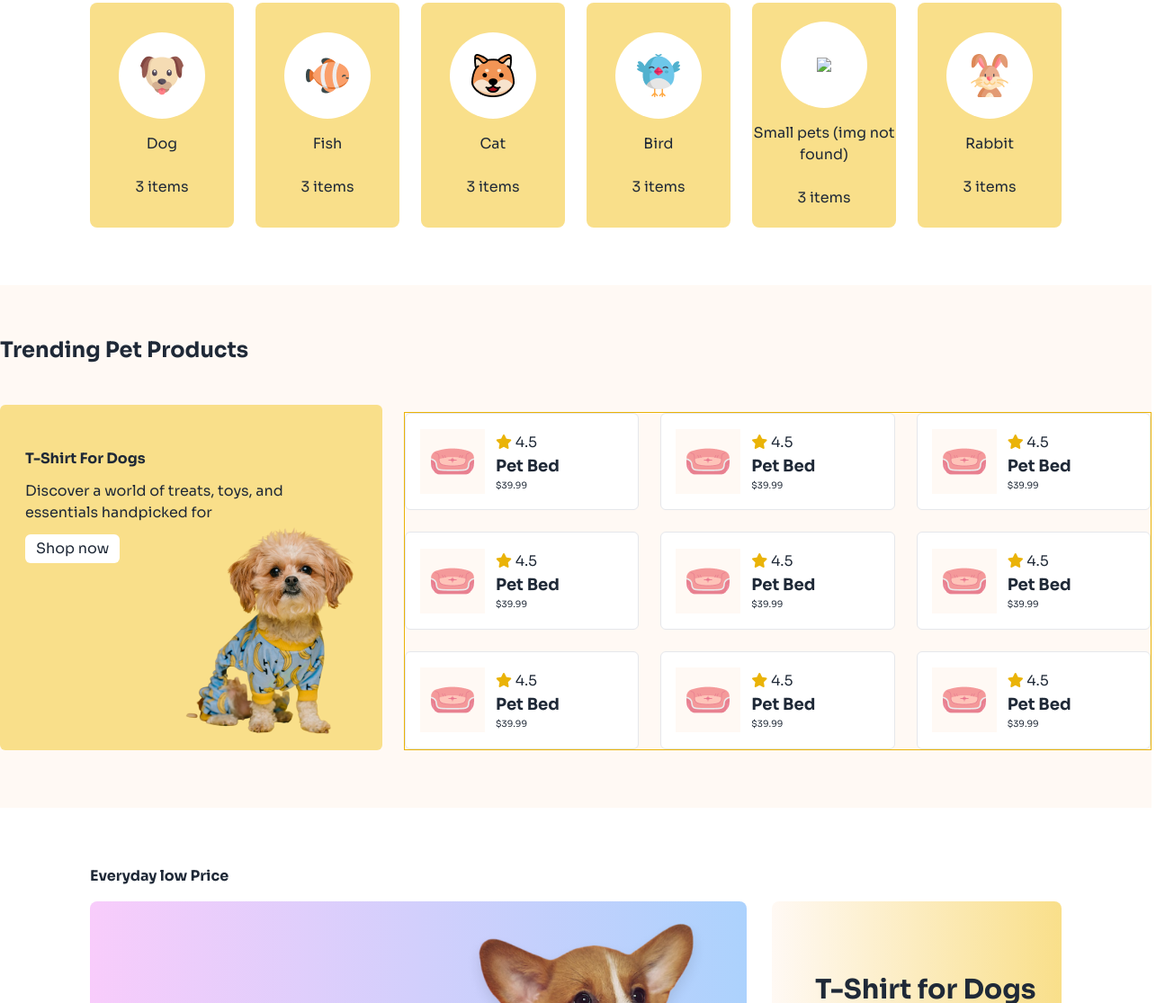
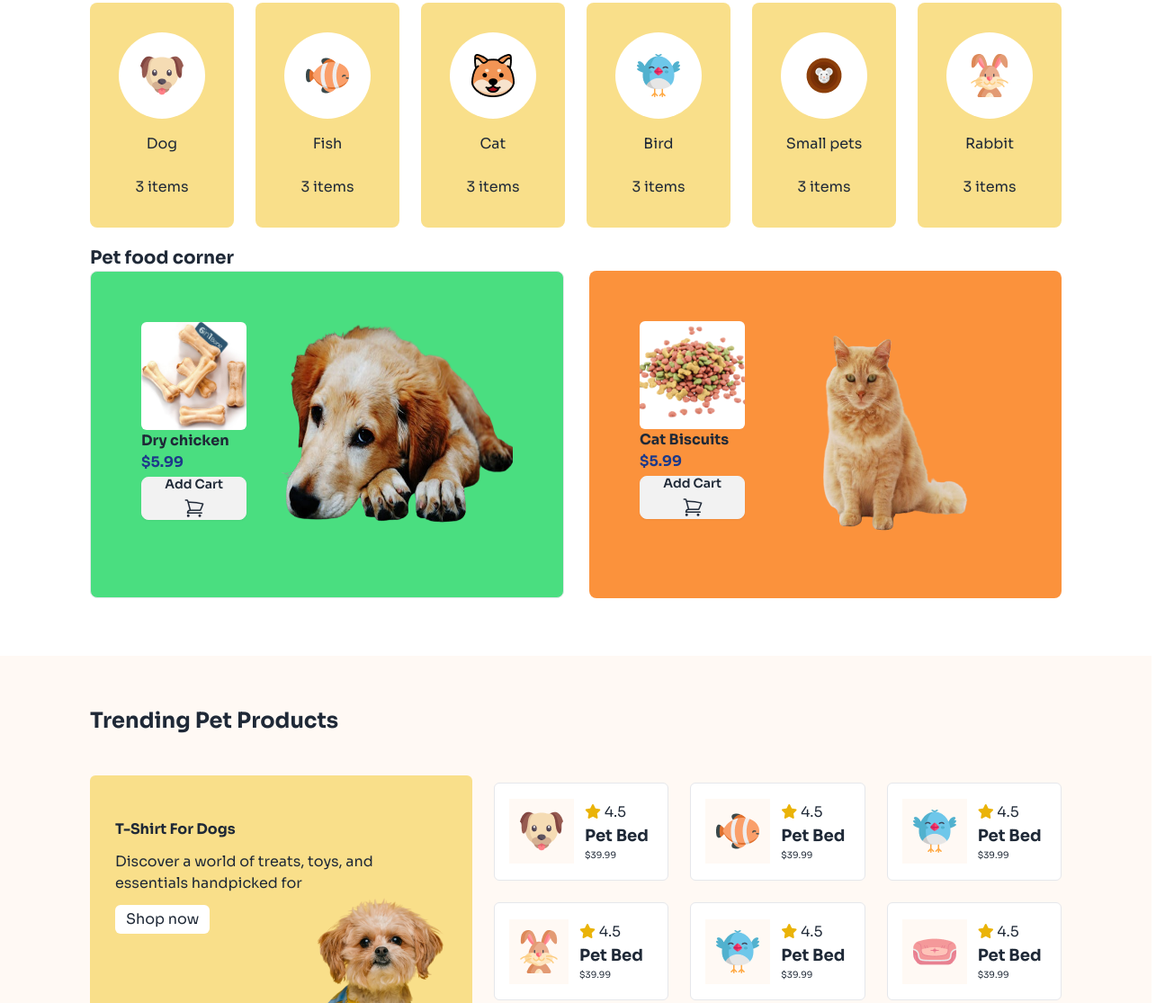
Before and after one commit to Marzu59/Assignment_03_Category_0001, a plain HTML site: page index.html in a window 1280 px wide. Shown: the part 966-2081 px from the top of the page at 90% size, 1305 px wide, since content can reach past the window. Drawn offline with nearby package versions, Linux system fonts and the light colour scheme.

Commit message:
assignment3

```diff
--- a/index.html
+++ b/index.html
@@ -58,11 +58,15 @@
          </div>
 
          <!-- button  -->
-          <div class=" flex items-center gap-3  hidden sm:block">
+          <div class="    md:block hidden">
+             <div class="flex   gap-4 items-center ">
+
            <i class="fa-solid fa-magnifying-glass"></i>
             <i class="fa-regular fa-bell"></i>
             <a role="button" class="btn border-3 border-kr">Login</a>
             <button class="btn btn-warning bg-er">Register</button>
+          </div>
+
           </div>
 
           <!-- visible only mobile -->
@@ -152,10 +156,10 @@
 <!-- box5 -->
 <div class="bg-[#F9DF8A] w-40 lg:w-[200px] h-[250px] space-y-4 justify-items-center content-center rounded-lg">
   <div class="bg-white w-24 h-24 content-center justify-items-center rounded-full " >
-    <img src="./c1-assets/cute-dog-mid.png alt="">
+    <img src="./c1-assets/mouse-cartoon.png" alt="">
   </div>
 <div class="text-center">
-  <h4>  Small pets (img not found) </h4>
+  <h4>  Small pets  </h4>
   <br>
   <p>3 items</p>
 </div>
@@ -174,8 +178,61 @@
 
 </section>
 
+
+<!-- challange part  -->
+<section class="md:mx-[100px]  mx-2 mt-5">
+<h1 class="font-bold text-xl ">Pet food corner</h1>
+
+<!-- parent  -->
+<div class="md:flex gap-7 ">
+
+<!-- dog  -->
+ <div class="bg-green-400 border rounded-lg flex flex-1 p-2   md:p-14">
+  <div class="" >
+<img class="w-[130.77px] rounded-md h-[120px]" src="./c1-assets/dog-food.jpg" alt="">
+<h2 class="font-bold">Dry chicken</h2>
+<h4 class="text-blue-900 font-bold"> $5.99 </h4>
+    <button class="btn">Add Cart <svg xmlns="http://www.w3.org/2000/svg" fill="none" viewBox="0 0 24 24" stroke-width="1.5" stroke="currentColor" class="size-6">
+      <path stroke-linecap="round" stroke-linejoin="round" d="M2.25 3h1.386c.51 0 .955.343 1.087.835l.383 1.437M7.5 14.25a3 3 0 0 0-3 3h15.75m-12.75-3h11.218c1.121-2.3 2.1-4.684 2.924-7.138a60.114 60.114 0 0 0-16.536-1.84M7.5 14.25 5.106 5.272M6 20.25a.75.75 0 1 1-1.5 0 .75.75 0 0 1 1.5 0Zm12.75 0a.75.75 0 1 1-1.5 0 .75.75 0 0 1 1.5 0Z" />
+    </svg>
+    </button>
+  </div>
+
+  <div class="content-center">
+<img class=" md:w-[330px] md:h-[250px] w-[300px]" src="./c1-assets/dog--tailwind-removebg-preview.png" alt="">
+  </div>
+
+ </div>
+
+<!-- cat  -->
+ <div class="bg-orange-400 rounded-lg flex flex-1 p-2 md:p-14">
+  <div>
+    <img class="w-[130.77px] h-[120px] bg-white rounded-md" src="./c1-assets/cat-food.png" alt="">
+    <h2 class="font-bold">Cat Biscuits</h2>
+
+    <h4 class="text-blue-900 font-bold"> $5.99 </h4>
+    <button class="btn">Add Cart <svg xmlns="http://www.w3.org/2000/svg" fill="none" viewBox="0 0 24 24" stroke-width="1.5" stroke="currentColor" class="size-6">
+      <path stroke-linecap="round" stroke-linejoin="round" d="M2.25 3h1.386c.51 0 .955.343 1.087.835l.383 1.437M7.5 14.25a3 3 0 0 0-3 3h15.75m-12.75-3h11.218c1.121-2.3 2.1-4.684 2.924-7.138a60.114 60.114 0 0 0-16.536-1.84M7.5 14.25 5.106 5.272M6 20.25a.75.75 0 1 1-1.5 0 .75.75 0 0 1 1.5 0Zm12.75 0a.75.75 0 1 1-1.5 0 .75.75 0 0 1 1.5 0Z" />
+    </svg>
+    </button>
+  </div>
+
+  <div>
+    <img class=" md:w-[330px] h-[220px] w-[300px] md:h-[250px]" src="./c1-assets/cat-2-removebg-preview.png" alt="">
+  </div>
+
+ </div>
+
+
+</div>
+
+</section>
+
+
 <!-- trending pet prodcts -->
- <section class="bg-bg mt-16 pb-16">
+ <section class="bg-bg mt-16 pb-16 ">
+
+  <div class="md:mx-[100px] mx-6">
 
 <div class="pt-14">
   <h1 class="font-bold text-2xl ">Trending Pet Products</h1>
@@ -198,14 +255,15 @@
 </div>
 
 <!-- 9box div  -->
- <div class=" grid md:grid-cols-3 grid-cols-2 gap-1 mt-2 md:gap-6 border border-yellow-500  md:w-[70%] ">
+ <div class=" grid md:grid-cols-3 grid-cols-2 gap-1 mt-2 md:gap-6    md:w-[70%] ">
 
 
 <!-- 1 -->
 <div class=" bg-white rounded-md flex gap-1 md:gap-3 md:p-4 p-2  border  items-center  ">
 
   <div class="bg-9box md:p-3 p-1    ">
-      <img src="./c1-assets/pet-couch.png" alt="">
+    <img class=" md:block hidden " src="./c1-assets/dog-cartoon.png" alt="">
+      <img class="md:hidden" src="./c1-assets/pet-couch.png" alt="">
   </div>
   <div>
  <p><i class="fa-solid fa-star text-yellow-500"></i> 4.5</p>
@@ -218,7 +276,8 @@
 <div class=" bg-white rounded-md flex gap-1 md:gap-3 md:p-4 p-2  border  items-center  ">
 
   <div class="bg-9box md:p-3 p-1    ">
-      <img src="./c1-assets/pet-couch.png" alt="">
+    <img class=" md:block hidden " src="./c1-assets/fish-cartoon.png   " alt="">
+      <img class="md:hidden" src="./c1-assets/pet-couch.png" alt="">
   </div>
   <div>
  <p><i class="fa-solid fa-star text-yellow-500"></i> 4.5</p>
@@ -231,7 +290,8 @@
 <div class=" bg-white rounded-md flex gap-1 md:gap-3 md:p-4 p-2  border  items-center  ">
 
   <div class="bg-9box md:p-3 p-1    ">
-      <img src="./c1-assets/pet-couch.png" alt="">
+    <img class=" md:block hidden " src="./c1-assets/bird-cartoon.png" alt="">
+      <img class="md:hidden" src="./c1-assets/pet-couch.png" alt="">
   </div>
   <div>
  <p><i class="fa-solid fa-star text-yellow-500"></i> 4.5</p>
@@ -244,7 +304,8 @@
 <div class=" bg-white rounded-md flex gap-1 md:gap-3 md:p-4 p-2  border  items-center  ">
 
   <div class="bg-9box md:p-3 p-1    ">
-      <img src="./c1-assets/pet-couch.png" alt="">
+    <img class=" md:block hidden " src="./c1-assets/rabbit-cartoon.png" alt="">
+      <img class="md:hidden" src="./c1-assets/pet-couch.png" alt="">
   </div>
   <div>
  <p><i class="fa-solid fa-star text-yellow-500"></i> 4.5</p>
@@ -257,7 +318,8 @@
 <div class=" bg-white rounded-md flex gap-1 md:gap-3 md:p-4 p-2  border  items-center  ">
 
   <div class="bg-9box md:p-3 p-1    ">
-      <img src="./c1-assets/pet-couch.png" alt="">
+    <img class=" md:block hidden " src="./c1-assets/bird-cartoon.png" alt="">
+      <img class="md:hidden" src="./c1-assets/pet-couch.png" alt="">
   </div>
   <div>
  <p><i class="fa-solid fa-star text-yellow-500"></i> 4.5</p>
@@ -283,7 +345,9 @@
 <div class=" bg-white rounded-md flex gap-1 md:gap-3 md:p-4 p-2  border  items-center  ">
 
   <div class="bg-9box md:p-3 p-1    ">
-      <img src="./c1-assets/pet-couch.png" alt="">
+    <img class=" md:block hidden " src="./c1-assets/fish-cartoon.png" alt="">
+      <img class="md:hidden" src="./c1-assets/pet-couch.png" alt="">
+
   </div>
   <div>
  <p><i class="fa-solid fa-star text-yellow-500"></i> 4.5</p>
@@ -296,7 +360,7 @@
 <div class=" bg-white rounded-md flex gap-1 md:gap-3 md:p-4 p-2  border  items-center  ">
 
   <div class="bg-9box md:p-3 p-1    ">
-      <img src="./c1-assets/pet-couch.png" alt="">
+    <img src="./c1-assets/pet-couch.png" alt="">
   </div>
   <div>
  <p><i class="fa-solid fa-star text-yellow-500"></i> 4.5</p>
@@ -309,7 +373,8 @@
 <div class=" bg-white rounded-md flex gap-1 md:gap-3 md:p-4 p-2  border  items-center  ">
 
   <div class="bg-9box md:p-3 p-1    ">
-      <img src="./c1-assets/pet-couch.png" alt="">
+    <img class=" md:block hidden " src="/c1-assets/rabbit-cartoon.png" alt="">
+      <img class="md:hidden" src="./c1-assets/pet-couch.png" alt="">
   </div>
   <div>
  <p><i class="fa-solid fa-star text-yellow-500"></i> 4.5</p>
@@ -326,7 +391,7 @@
 </div>
 
 
-
+</div>
  </section>
 
 <!-- price section -->
@@ -399,7 +464,7 @@
 <footer class="bg-[#FFDC26] bg-opacity-50 pt-[350px] pb-[100px]  relative">
 
 <!-- box-over-the-main-section-&-footer -->
-<div class="bg-over-box md:mx-[100px] mx-6 rounded-md rounded-lg py-8  absolute ">
+<div class="bg-over-box md:mx-[100px] mx-6 rounded-md rounded-lg py-8 -top-60  w-max-[355px] md:w-[1205px]  absolute ">
 
   <!-- content  -->
    <div class="md:flex md:items-center md:pl-10 md:gap-14">
```
Also changed, not shown: c1-assets/cat-2-removebg-preview.png (added), c1-assets/cat-2.jpg (added), c1-assets/cat-food.png (added), c1-assets/cat-tail-removebg-preview.png (added), c1-assets/dog--tailwind-removebg-preview.png (added), c1-assets/dog-food.jpg (added), c1-assets/dog-tailwind.jpg (added).
